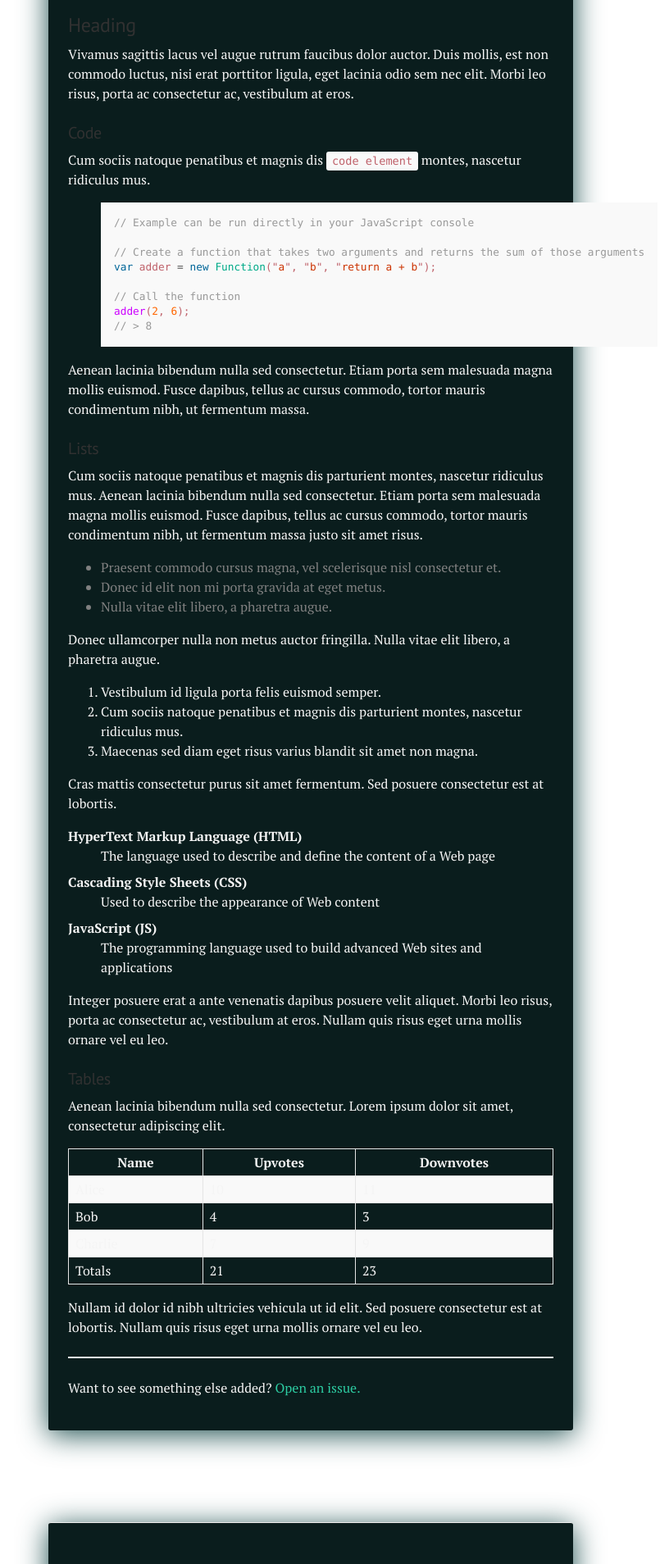
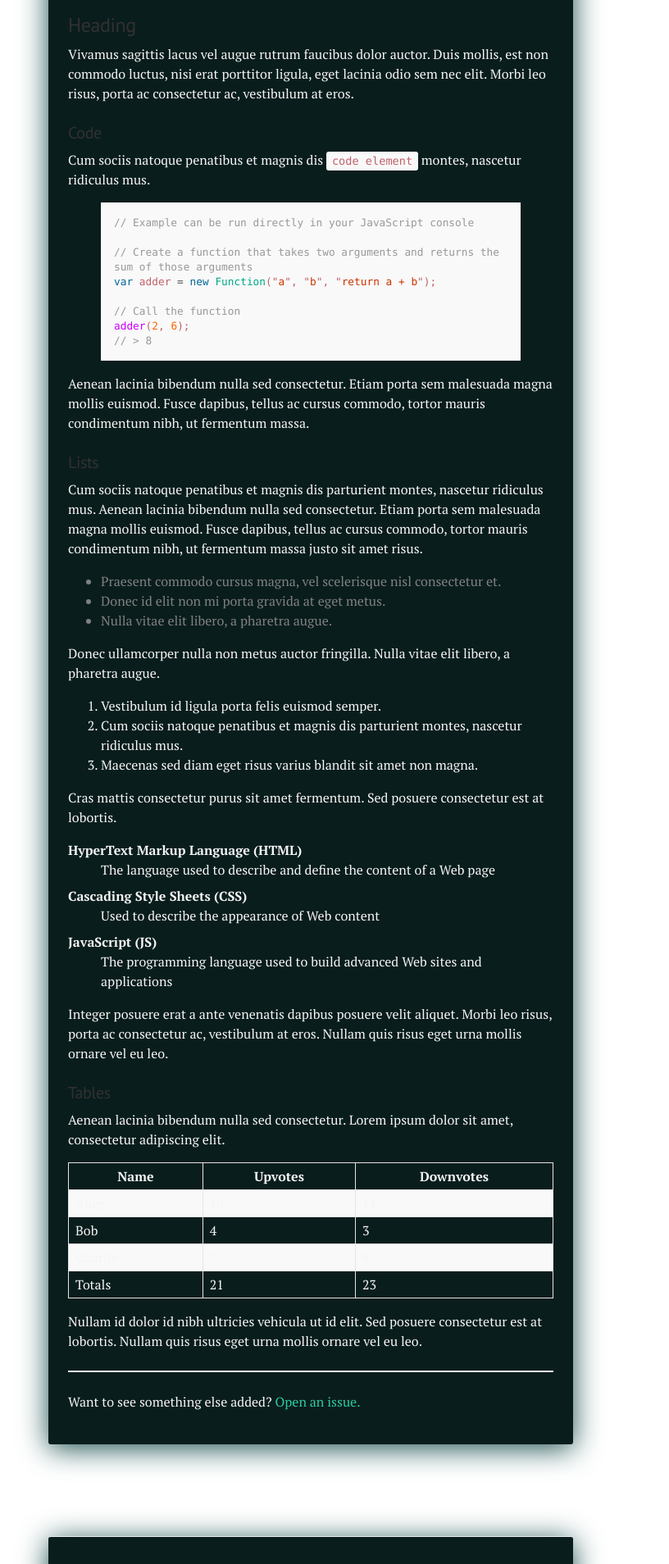
Before and after one commit to DharmeshPandav/dharmeshpandav.github.io, a Jekyll site: the page built from _posts/2014-01-01-example-content.md, in a window 1280 px wide. Shown: the part 979-2887 px from the top of the page at 82% size, without its empty margins (261-1077 px from the left). Built offline with Jekyll 4.4.1, drawn with Linux system fonts in a browser that asks for light colours; nearby versions of some CDN libraries; Markdown is read by kramdown in place of the engine named in the settings.

Commit message:
changing theme

```diff
--- a/public/css/poole.css
+++ b/public/css/poole.css
@@ -166,8 +166,8 @@ pre {
   padding: 1rem;
   font-size: .8rem;
   line-height: 1.4;
-  /*white-space: pre;*/
-  /*white-space: pre-wrap;*/
+  white-space: pre;
+  white-space: pre-wrap;
   word-break: break-all;
   word-wrap: break-word;
   background-color: #f9f9f9;
@@ -188,10 +188,6 @@ pre code {
   margin-bottom: 0;
 }
 
-/* Make code block overflow */
-.highlight pre {
-  display: inline-block;
-}
 
 /* Gist via GitHub Pages */
 .gist .gist-file {
```
